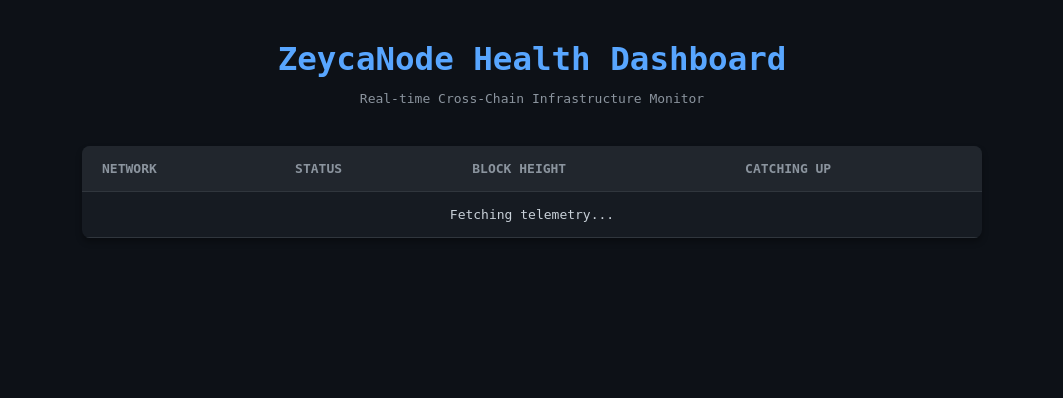
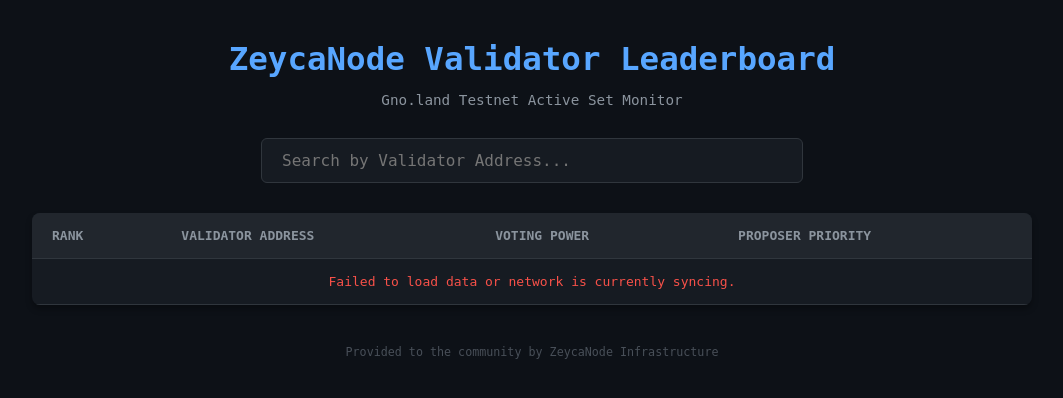
Before and after one commit to zeycan1/ZeycaNode-Multi-Chain-Dashboard, a Flask app: page / in a window 1280 px wide. Shown: the top 398 px of the page, without its empty margins (108-1171 px from the left). Run offline with Flask 3, Linux system fonts and the light colour scheme; data that the repository does not hold is empty.

Commit message:
Update index.html

```diff
--- a/templates/index.html
+++ b/templates/index.html
@@ -3,63 +3,109 @@
 <head>
     <meta charset="UTF-8">
     <meta name="viewport" content="width=device-width, initial-scale=1.0">
-    <title>ZeycaNode | Cross-Chain Dashboard</title>
+    <title>ZeycaNode | Gno.land Leaderboard</title>
     <style>
         body { background-color: #0d1117; color: #c9d1d9; font-family: monospace; margin: 0; padding: 40px; }
-        .header { text-align: center; margin-bottom: 40px; }
+        .header { text-align: center; margin-bottom: 30px; }
         .header h1 { color: #58a6ff; font-size: 2.5em; margin: 0; }
-        .header p { color: #8b949e; }
-        table { width: 100%; max-width: 900px; margin: 0 auto; border-collapse: collapse; background: #161b22; border-radius: 8px; overflow: hidden; box-shadow: 0 4px 6px rgba(0,0,0,0.3); }
+        .header p { color: #8b949e; font-size: 1.1em; }
+        .search-container { text-align: center; margin-bottom: 30px; }
+        input[type="text"] { width: 100%; max-width: 500px; padding: 12px 20px; font-family: monospace; font-size: 16px; background-color: #161b22; color: #58a6ff; border: 1px solid #30363d; border-radius: 6px; outline: none; }
+        input[type="text"]:focus { border-color: #58a6ff; }
+        table { width: 100%; max-width: 1000px; margin: 0 auto; border-collapse: collapse; background: #161b22; border-radius: 8px; overflow: hidden; box-shadow: 0 4px 6px rgba(0,0,0,0.3); }
         th, td { padding: 15px 20px; text-align: left; border-bottom: 1px solid #30363d; }
         th { background: #21262d; color: #8b949e; font-weight: bold; text-transform: uppercase; }
-        .online { color: #3fb950; font-weight: bold; }
-        .offline { color: #f85149; font-weight: bold; }
-        .sync-false { color: #3fb950; }
-        .sync-true { color: #d29922; }
+        .rank-1 { color: #d29922; font-weight: bold; font-size: 1.2em; } /* Altın */
+        .rank-2 { color: #8b949e; font-weight: bold; font-size: 1.1em; } /* Gümüş */
+        .rank-3 { color: #b7791f; font-weight: bold; font-size: 1.1em; } /* Bronz */
+        .power { color: #3fb950; font-weight: bold; }
+        .footer { text-align: center; margin-top: 40px; color: #484f58; font-size: 0.9em; }
     </style>
 </head>
 <body>
     <div class="header">
-        <h1>ZeycaNode Health Dashboard</h1>
-        <p>Real-time Cross-Chain Infrastructure Monitor</p>
+        <h1>ZeycaNode Validator Leaderboard</h1>
+        <p>Gno.land Testnet Active Set Monitor</p>
     </div>
-    <table>
+
+    <div class="search-container">
+        <input type="text" id="searchInput" onkeyup="filterTable()" placeholder="Search by Validator Address...">
+    </div>
+
+    <table id="leaderboardTable">
         <thead>
             <tr>
-                <th>Network</th>
-                <th>Status</th>
-                <th>Block Height</th>
-                <th>Catching Up</th>
+                <th>Rank</th>
+                <th>Validator Address</th>
+                <th>Voting Power</th>
+                <th>Proposer Priority</th>
             </tr>
         </thead>
-        <tbody id="node-data">
-            <tr><td colspan="4" style="text-align:center;">Fetching telemetry...</td></tr>
+        <tbody id="val-data">
+            <tr><td colspan="4" style="text-align:center; color: #8b949e;">Fetching active set from Gno.land...</td></tr>
         </tbody>
     </table>
 
+    <div class="footer">
+        Provided to the community by ZeycaNode Infrastructure
+    </div>
+
     <script>
-        async function fetchStatus() {
+        async function fetchValidators() {
             try {
-                const response = await fetch('/api/status');
+                const response = await fetch('/api/validators');
                 const data = await response.json();
                 let rows = '';
-                data.forEach(node => {
-                    const statusClass = node.status === 'Online' ? 'online' : 'offline';
-                    const syncClass = node.catching_up === 'False' ? 'sync-false' : 'sync-true';
-                    rows += `<tr>
-                        <td><strong>${node.name}</strong></td>
-                        <td class="${statusClass}">${node.status}</td>
-                        <td>${node.height}</td>
-                        <td class="${syncClass}">${node.catching_up}</td>
-                    </tr>`;
-                });
-                document.getElementById('node-data').innerHTML = rows;
+
+                if (data.length === 0) {
+                    rows = '<tr><td colspan="4" style="text-align:center; color: #f85149;">Failed to load data or network is currently syncing.</td></tr>';
+                } else {
+                    data.forEach(val => {
+                        // İlk 3 validatöre özel renk stili
+                        let rankClass = '';
+                        if (val.rank === 1) rankClass = 'rank-1';
+                        else if (val.rank === 2) rankClass = 'rank-2';
+                        else if (val.rank === 3) rankClass = 'rank-3';
+
+                        rows += `<tr>
+                            <td class="${rankClass}">#${val.rank}</td>
+                            <td style="color: #c9d1d9;">${val.address}</td>
+                            <td class="power">${val.voting_power}</td>
+                            <td>${val.proposer_priority}</td>
+                        </tr>`;
+                    });
+                }
+                document.getElementById('val-data').innerHTML = rows;
             } catch (error) {
                 console.error("Error fetching data");
+                document.getElementById('val-data').innerHTML = '<tr><td colspan="4" style="text-align:center; color: #f85149;">API Error.</td></tr>';
             }
         }
-        setInterval(fetchStatus, 10000); // 10 saniyede bir günceller
-        fetchStatus();
+
+        // Arama fonksiyonu
+        function filterTable() {
+            const input = document.getElementById("searchInput");
+            const filter = input.value.toUpperCase();
+            const table = document.getElementById("leaderboardTable");
+            const tr = table.getElementsByTagName("tr");
+
+            for (let i = 1; i < tr.length; i++) {
+                const td = tr[i].getElementsByTagName("td")[1]; // Address sütunu
+                if (td) {
+                    const txtValue = td.textContent || td.innerText;
+                    if (txtValue.toUpperCase().indexOf(filter) > -1) {
+                        tr[i].style.display = "";
+                    } else {
+                        tr[i].style.display = "none";
+                    }
+                }
+            }
+        }
+
+        // Sayfa açıldığında veriyi çek
+        fetchValidators();
+        // Veriyi her 30 saniyede bir otomatik yenile
+        setInterval(fetchValidators, 30000);
     </script>
 </body>
 </html>
```
